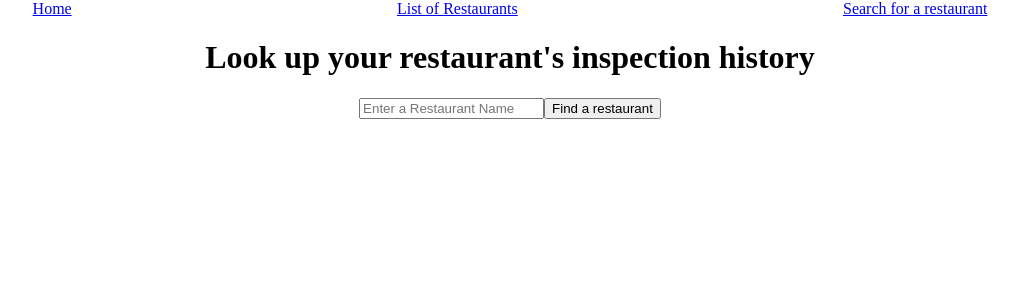
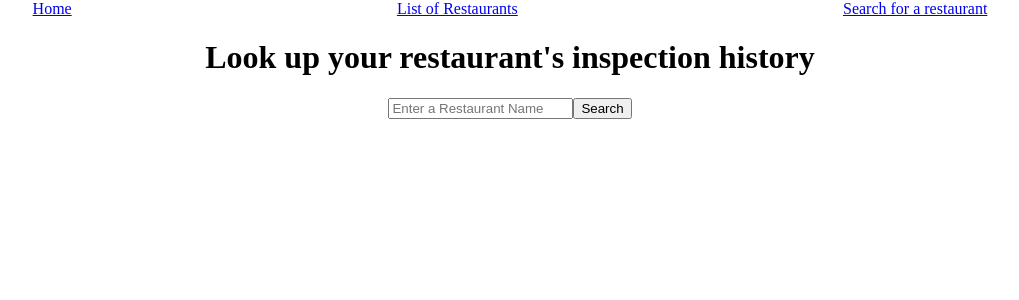
Before and after one commit to DanThomp507/Restaurant-Ratings-Project, a React (Create React App) app in the folder restaurant-ratings/: page /form in a window 1280 px wide. Shown: the top 300 px of the page, without its empty margins (130-1149 px from the left). Built offline with nearby package versions, Linux system fonts and the light colour scheme; no server answers.

Commit message:
started to work on the form component

```diff
--- a/restaurant-ratings/src/App.css
+++ b/restaurant-ratings/src/App.css
@@ -16,7 +16,7 @@ h1 {
 .restaurant-list {
   text-align: center;
 }
-.search-form {
+.form-field {
   display: block;
   align-content: center;
   text-align: center;
--- a/restaurant-ratings/src/App.js
+++ b/restaurant-ratings/src/App.js
@@ -1,10 +1,11 @@
 import React, { Component } from 'react';
 import './App.css';
-import { Route, Link } from "react-router-dom";
+import { Route} from "react-router-dom";
 import {fetchRestaurants} from './services/api-helper.js';
 import Welcome from './components/Welcome.jsx';
 import RestaurantList from './components/RestaurantList.jsx';
 import Form from './components/SearchForm.jsx';
+import Nav from './components/Nav.jsx';
 
 class App extends Component {
   constructor() {
@@ -17,23 +18,32 @@ class App extends Component {
     const restaurants = await fetchRestaurants();
     console.log(restaurants);
     this.setState({
-    restaurants
+    restaurants: restaurants
     })
+  }
+  async handleSubmit(restaurant){
+    try {
+      let grade = await fetchRestaurants();
+      this.setState({
+        restaurants: grade
+      })
+    }
+    catch(error){
+      console.error(error);
+    }
   }
   render() {
     return (
       <div className="App">
-      <nav>
-      <Link to="/">Home</Link>
-      <Link to="/restaurantList">List of Restaurants</Link>
-      <Link to="/form">Search for a restaurant</Link>
-      </nav>
+      <Nav />
       <Route exact path="/" render={Welcome}/>
       <Route path="/restaurantList" render={(props) => (
         <RestaurantList
           restaurants={this.state.restaurants} />
       )} />
-      <Route path ="/form" render={Form}/>
+      <Route path ="/form" render={(props) => (
+        <Form handleSubmit={this.handleSubmit} />
+      )} />
       </div>
     );
   }
--- a/restaurant-ratings/src/components/Nav.jsx
+++ b/restaurant-ratings/src/components/Nav.jsx
@@ -2,8 +2,9 @@ import React from 'react';
 import { Link } from 'react-router-dom';
 
 export default (props) => (
-    <nav>
-    <Link to="/">Home</Link>
-    <Link to="/restaurantList">List of Restaurants></Link>
-    </nav>
+  <nav>
+  <Link to="/">Home</Link>
+  <Link to="/restaurantList">List of Restaurants</Link>
+  <Link to="/form">Search for a restaurant</Link>
+  </nav>
 )
--- a/restaurant-ratings/src/components/SearchForm.jsx
+++ b/restaurant-ratings/src/components/SearchForm.jsx
@@ -1,15 +1,30 @@
-import React from 'react';
+import React, {Component} from 'react';
 
-const Form = () => {
+class Form extends Component {
+  constructor (props) {
+    super(props);
+    this.state = {
+      restaurant: ''
+    }
+    this.handleChange = this.handleChange.bind(this);
+  }
+  handleChange(event) {
+    this.setState({
+      restaurant: event.target.value
+    })
+  }
+  render(){
   return (
-    <div className="search-form">
-      <h1 className="search"> Look up your restaurant's inspection history</h1>
-      <input type="search"
-             placeholder="Enter a Restaurant Name"
-             className="form">
-      </input>
-      <button>Find a restaurant</button>
-    </div>
-  )
+    <form className="form-field"onSubmit ={(event) => {
+      event.preventDefault();
+      this.props.handleSubmit(this.state.restaurant)}
+    }>
+    <h1 className="search"> Look up your restaurant's inspection history</h1>
+      <input className="input"type="text" placeholder="Enter a Restaurant Name"
+        value={this.state.restaurant} onChange={this.handleChange}></input>
+        <button className="button">Search</button>
+      </form>
+    )
+  }
 }
 export default Form;
--- a/restaurant-ratings/src/services/api-helper.js
+++ b/restaurant-ratings/src/services/api-helper.js
@@ -1,5 +1,5 @@
 import axios from 'axios';
-const BASE_URL = 'https://data.cityofnewyork.us/resource/9w7m-hzhe/';
+const BASE_URL = 'https://data.cityofnewyork.us/resource/9w7m-hzhe.json/';
 
 const fetchRestaurants = async () => {
   try {
```
